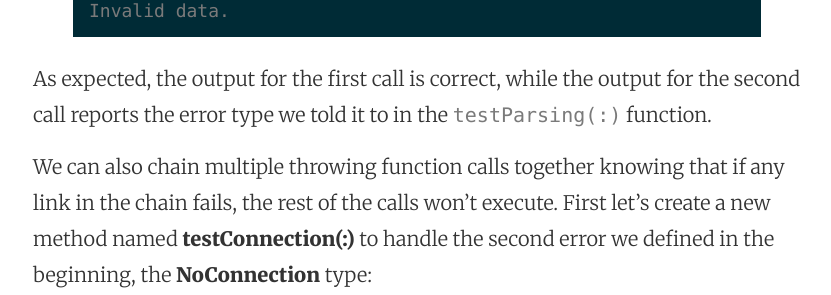
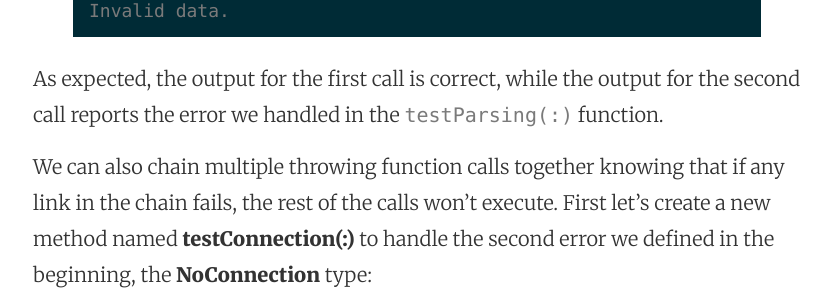
Before and after one commit to mhorga/mhorga.github.io, a Jekyll site: the page built from _posts/2015-12-21-error-handling-in-swift.markdown, in a window 1280 px wide and 900 px high, scrolled down 2388 px. Shown: the part 194-489 px from the top of the window, without its empty margins (223-1054 px from the left). Built offline with Jekyll 4.4.1, drawn with Linux system fonts in a browser that asks for light colours.

Commit message:
Post update: Error handling in Swift

```diff
--- a/_posts/2015-12-21-error-handling-in-swift.markdown
+++ b/_posts/2015-12-21-error-handling-in-swift.markdown
@@ -70,7 +70,7 @@ Jane Doe
 Invalid data.
 {% endhighlight %}
 
-As expected, the output for the first call is correct, while the output for the second call reports the error type we told it to in the `testParsing(:)` function.
+As expected, the output for the first call is correct, while the output for the second call reports the error we handled in the `testParsing(:)` function.
 
 We can also chain multiple throwing function calls together knowing that if any link in the chain fails, the rest of the calls won't execute. First let's create a new method named __testConnection(:)__ to handle the second error we defined in the beginning, the __NoConnection__ type:
 
```
